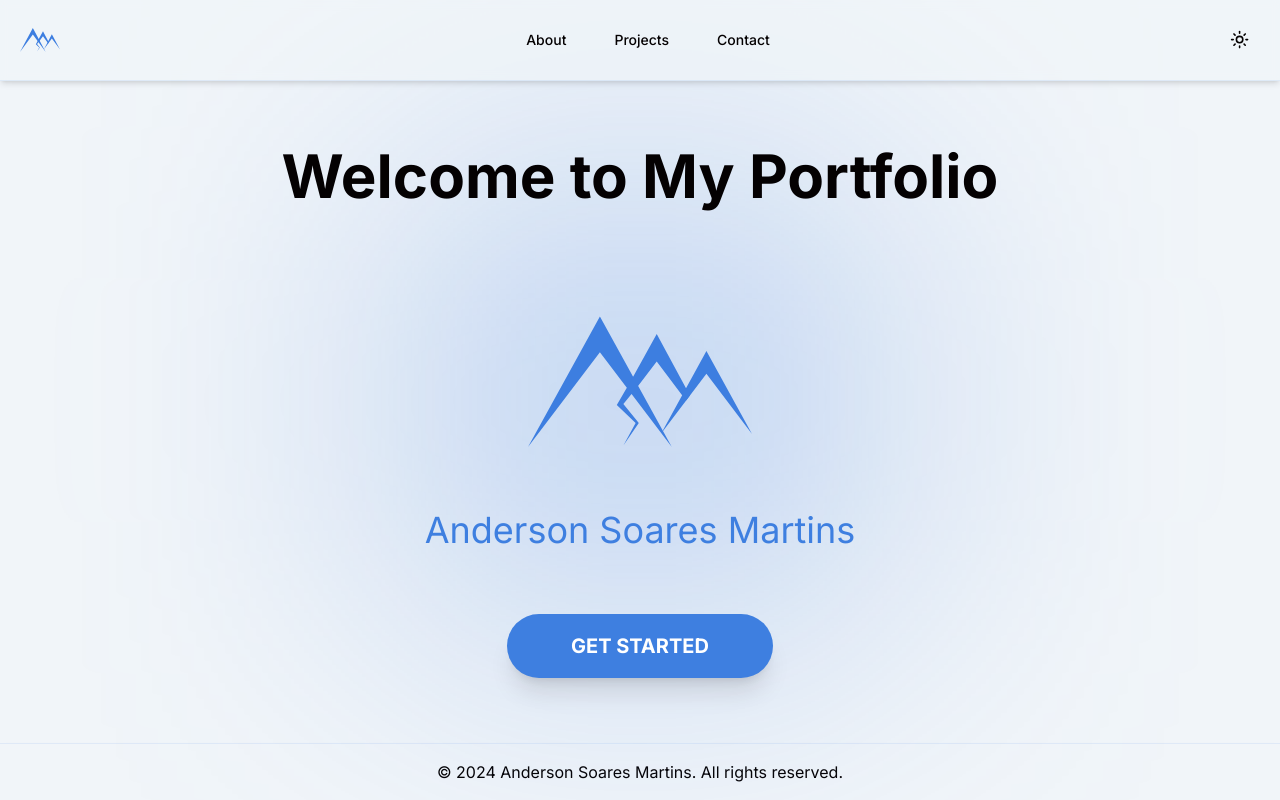
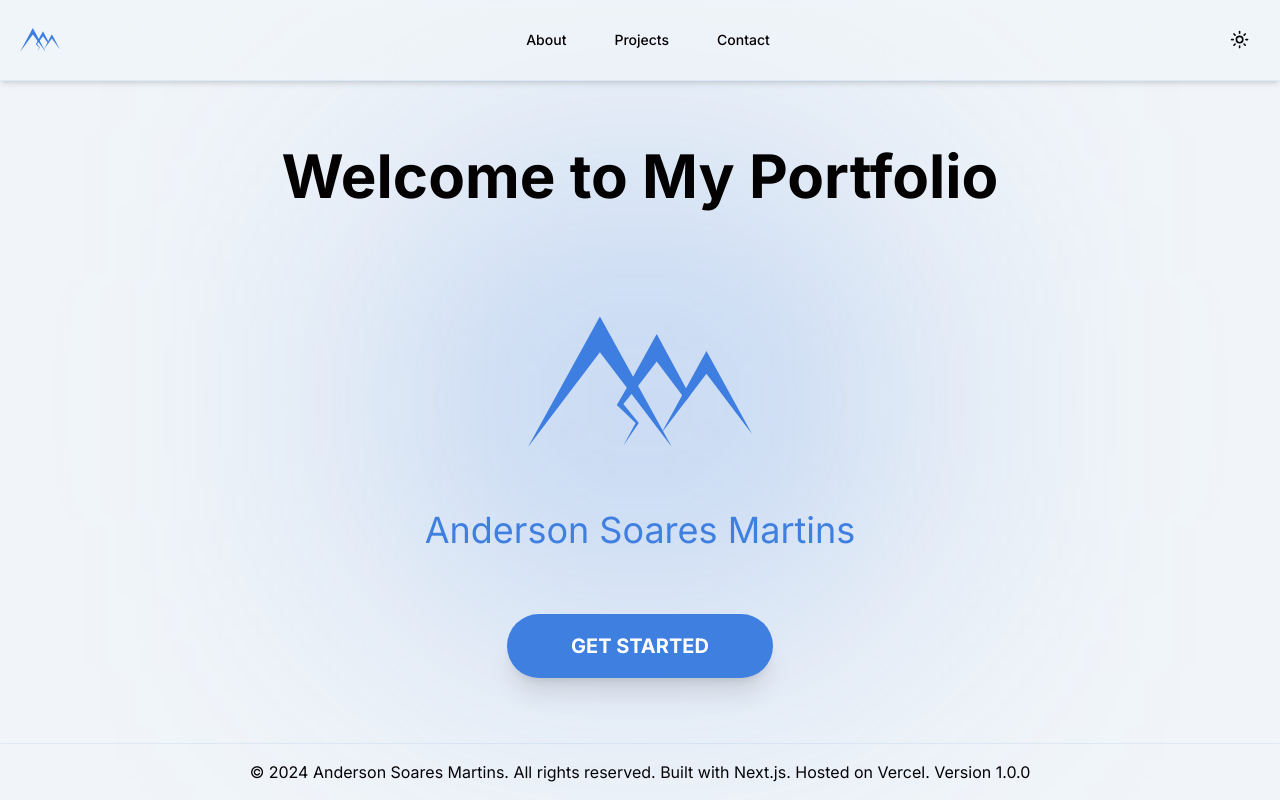
Before and after one commit to Anderson-Soares-Martins/portfolio, a Next.js app: page / in a window 1280 px wide. Built offline with nearby package versions, Linux system fonts and the light colour scheme.

Commit message:
update version

```diff
--- a/src/components/Footer.tsx
+++ b/src/components/Footer.tsx
@@ -4,7 +4,7 @@ export default function Footer() {
     <footer className="text-center p-4 bg-background border-t-[1px] border-t-primary/10 shadow-md ">
       <p>
         &copy; {new Date().getFullYear()} Anderson Soares Martins. All rights
-        reserved.
+        reserved. Built with Next.js. Hosted on Vercel. Version 1.0.0
       </p>
     </footer>
   );
```
